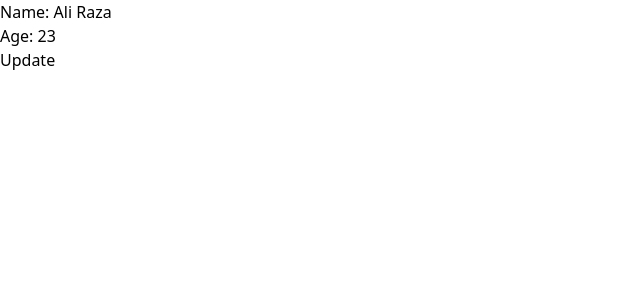
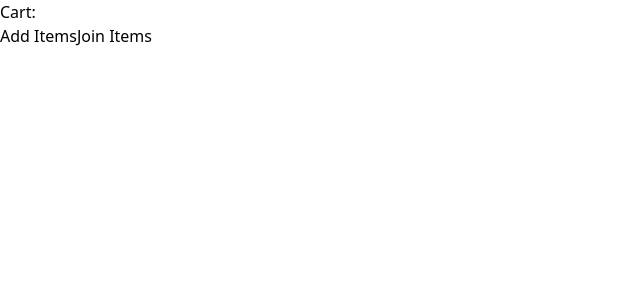
Before and after one commit to waseemtasawar/contextApiPractice, a React (Vite) app: page / in a window 1280 px wide. Shown: the top 300 px of the page, without its empty margins (0-640 px from the left). Built offline with nearby package versions, Linux system fonts and the light colour scheme.

Commit message:
A new Componet Add

```diff
--- a/src/App.jsx
+++ b/src/App.jsx
@@ -1,9 +1,15 @@
 import { useState } from "react";
 import Child1 from "./component/Child1";
-import { MyContext, AuthContext, ProfleUpdateContext } from "./store/MyContext";
-import Auth from "./component/Auth";
-import Profile from "./component/Profile";
+import {
+  MyContext,
+  AuthContext,
+  ProfleUpdateContext,
+  CartContex,
+} from "./store/MyContext";
+// import Auth from "./component/Auth";
+// import Profile from "./component/Profile";
 // import GrandChild1 from "./component/GrandChild1";
+import Cart from "./component/Cart";
 
 function App() {
   // for set Name and Age this is some other component
@@ -20,6 +26,15 @@ function App() {
 
   const [user, setUser] = useState({ name: "Ali Raza", age: 23 });
   const updateUser = (newUser) => setUser(newUser);
+
+  // Add to cart and remove Items
+
+  const [cart, setCart] = useState([]);
+
+  const Additems = (items) => setCart([...cart, items]);
+  const RemoveItems = (items) =>
+    setCart(cart.filter((cartItem) => cartItem != items));
+
   return (
     // for name and Age
 
@@ -35,9 +50,15 @@ function App() {
 
     // for Profile
 
-    <ProfleUpdateContext.Provider value={{ user, updateUser }}>
-      <Profile />
-    </ProfleUpdateContext.Provider>
+    // <ProfleUpdateContext.Provider value={{ user, updateUser }}>
+    //   <Profile />
+    // </ProfleUpdateContext.Provider>
+
+    // for Add and Remove Itmes for Cart
+
+    <CartContex.Provider value={{ cart, Additems, RemoveItems }}>
+      <Cart />
+    </CartContex.Provider>
   );
 }
 
--- /dev/null
+++ b/src/component/Cart.jsx
@@ -0,0 +1,16 @@
+import { useContext } from "react";
+import { CartContex } from "../store/MyContext";
+
+const Cart = () => {
+  const { cart, Additems, RemoveItems } = useContext(CartContex);
+
+  return (
+    <div>
+      <p>Cart: {cart.join(", ")}</p>
+      <button onClick={() => Additems("Apple")}>Add Items</button>
+      <button onClick={() => RemoveItems("Apple")}>Join Items</button>
+    </div>
+  );
+};
+
+export default Cart;
--- a/src/store/MyContext.jsx
+++ b/src/store/MyContext.jsx
@@ -20,3 +20,9 @@ export const ProfleUpdateContext = createContext({
   },
   updateUser: () => {},
 });
+
+export const CartContex = createContext({
+  cart: [],
+  Additems: () => {},
+  RemoveItems: () => {},
+});
```
